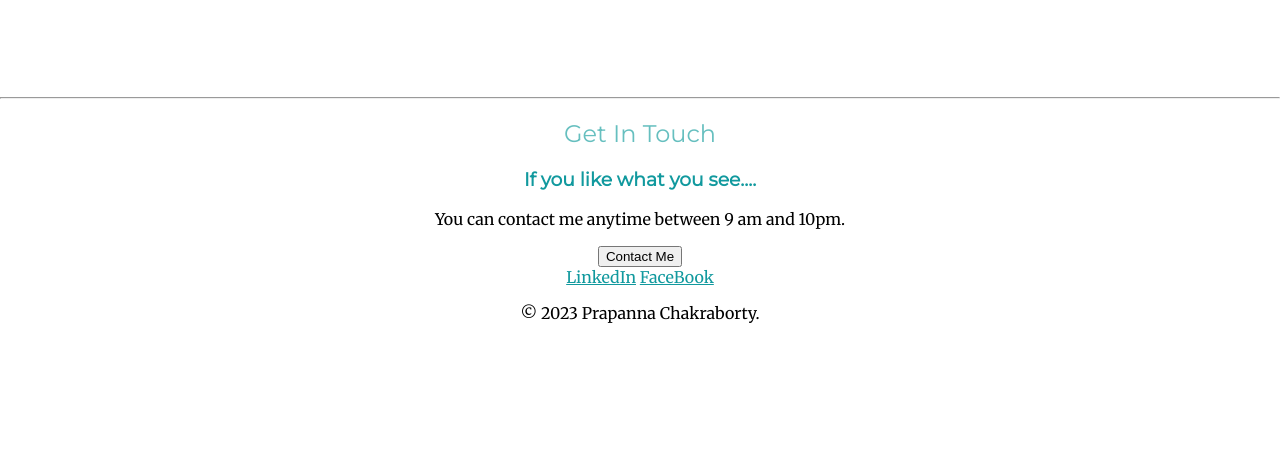
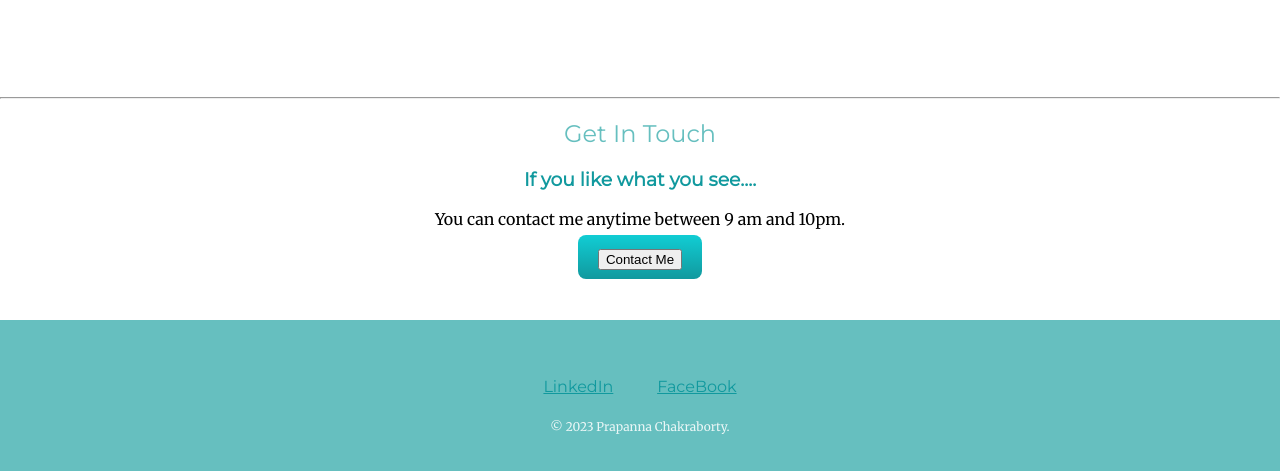
Before and after one commit to BuaProps/Resume, a plain HTML site: page index.html in a window 1280 px wide. Shown: the part 1715-2186 px from the top of the page. Before the commit the page ends 2054 px from the top, so only its background shows below. Drawn offline with Linux system fonts and the light colour scheme.

Commit message:
Update styles.css

```diff
--- a/CSS/styles.css
+++ b/CSS/styles.css
@@ -11,15 +11,15 @@ body{
     text-align: center;
     font-family: 'Merriweather', serif;
 }
-.middle_container{
-    width: 200px;
-    height: 200px;
-    background-color: red;
+.middle-container{
+    margin-bottom: 50px;
 }
-.lower_container{
-    width: 200px;
-    height: 200px;
-    background-color: rgb(51, 0, 255);
+.bottom-container{
+    background-color: #66BFBF ;
+    margin-top:20px;
+    line-height: 2;
+    padding: 50px 0 20px;
+
 }
 
 .top-container{
@@ -59,10 +59,36 @@ h3{
 }
 .footer-link{
     color: #11999E;
+    font-family: 'Montserrat', sans-serif;
+    margin: 10px 20px;
 }
-.btn{
-    color: #11999E;
+.footer-link:hover{
+color:aliceblue;
 }
+.btn {
+    background-image: -webkit-linear-gradient(top, #11cdd4, #11999e);
+    background-image: -moz-linear-gradient(top, #11cdd4, #11999e);
+    background-image: -ms-linear-gradient(top, #11cdd4, #11999e);
+    background-image: -o-linear-gradient(top, #11cdd4, #11999e);
+    background-image: linear-gradient(to bottom, #11cdd4, #11999e);
+    -webkit-border-radius: 8;
+    -moz-border-radius: 8;
+    border-radius: 8px;
+    font-family: 'Montserrat', sans-serif;
+    color:#11cdd4;
+    font-size: 20px;
+    padding: 10px 20px 10px 20px;
+    text-decoration: none;
+  }
+
+  .btn:hover {
+    background-image: -webkit-linear-gradient(top, #30e3cb, #2bc4ad);
+    background-image: -moz-linear-gradient(top, #30e3cb, #2bc4ad);
+    background-image: -ms-linear-gradient(top, #30e3cb, #2bc4ad);
+    background-image: -o-linear-gradient(top, #30e3cb, #2bc4ad);
+    background-image: linear-gradient(to bottom, #30e3cb, #2bc4ad);
+    text-decoration: none;
+  }
 .skill-row{
     width:50%;
     margin: 100px auto 100px auto;
@@ -79,3 +105,7 @@ h3{
     float:right;
     margin-left: 30px;
 }
+.CopyRight{
+    color: #EAF6F6;
+    font-size: 0.75rem;
+}
```
